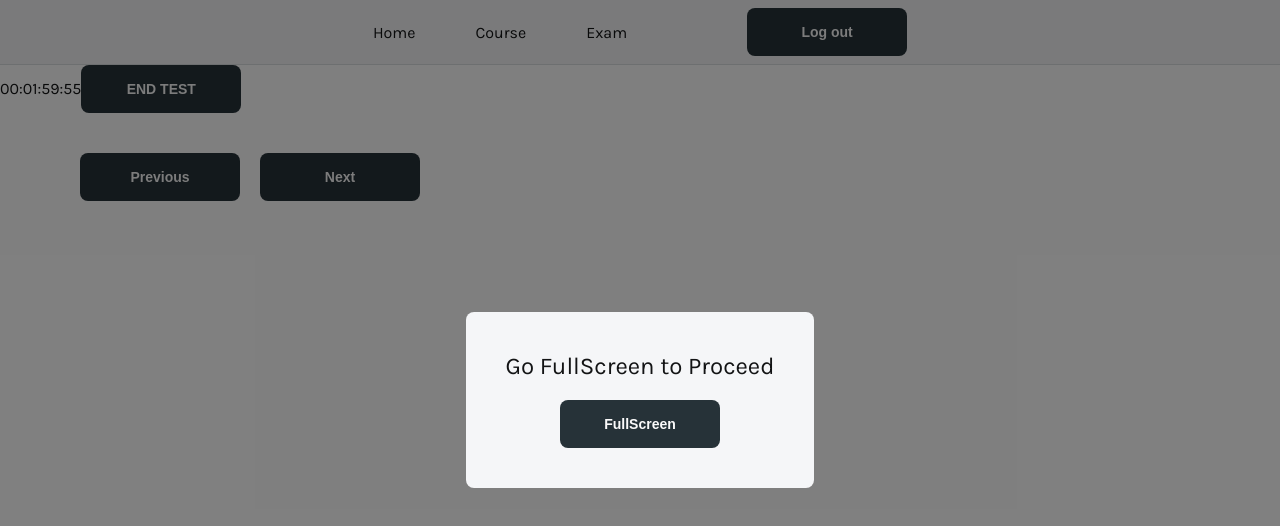
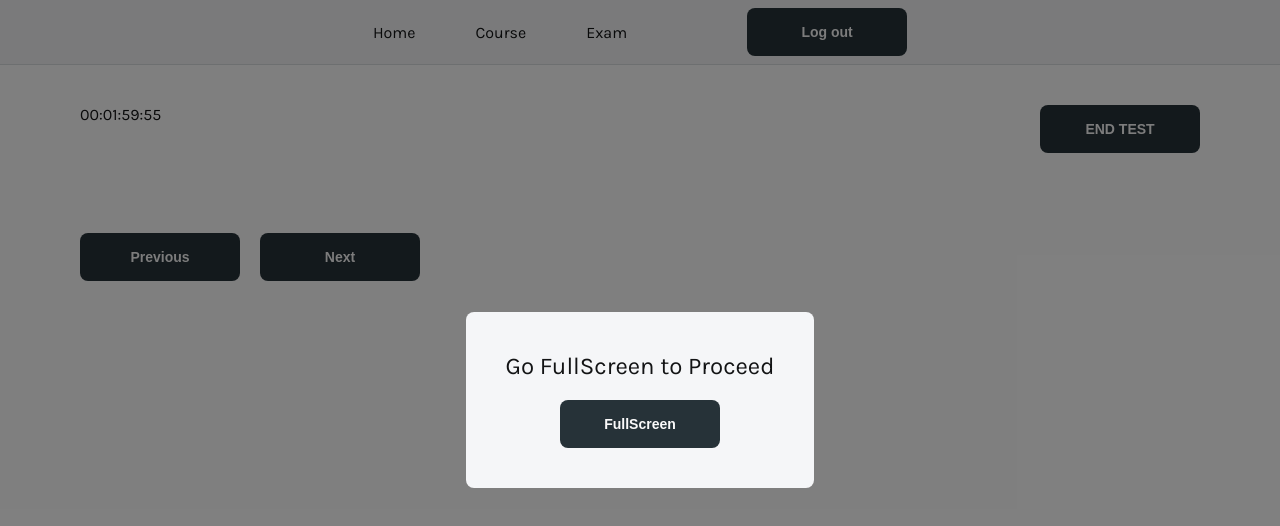
Before and after one commit to mritunjaysaha/final-year-project-fe, a React (Create React App) app: page /attempt/1 in a window 1280 px wide. Shown: the top 526 px of the page. Built offline with nearby package versions, Linux system fonts and the light colour scheme; no server answers.

Commit message:
added styles for count down and end test section

```diff
--- a/src/Components/Pages/AttemptPage/attemptPage.module.scss
+++ b/src/Components/Pages/AttemptPage/attemptPage.module.scss
@@ -76,3 +76,11 @@
 .displayNone{
     display: none;
 }
+
+.attemptPageCountDownEndTestSection{
+    display: flex;
+justify-content: space-between;
+    width: 100vw;
+
+    padding: 4rem 8rem;
+}
--- a/src/Components/Pages/AttemptPage/index.js
+++ b/src/Components/Pages/AttemptPage/index.js
@@ -204,7 +204,7 @@ export default function AttemptPage() {
                 </article>
             </section>
 
-            <section>
+            <section className={styles.attemptPageCountDownEndTestSection}>
                 <Countdown
                     date={expiryDate(endTime)}
                     onComplete={() => {
```
